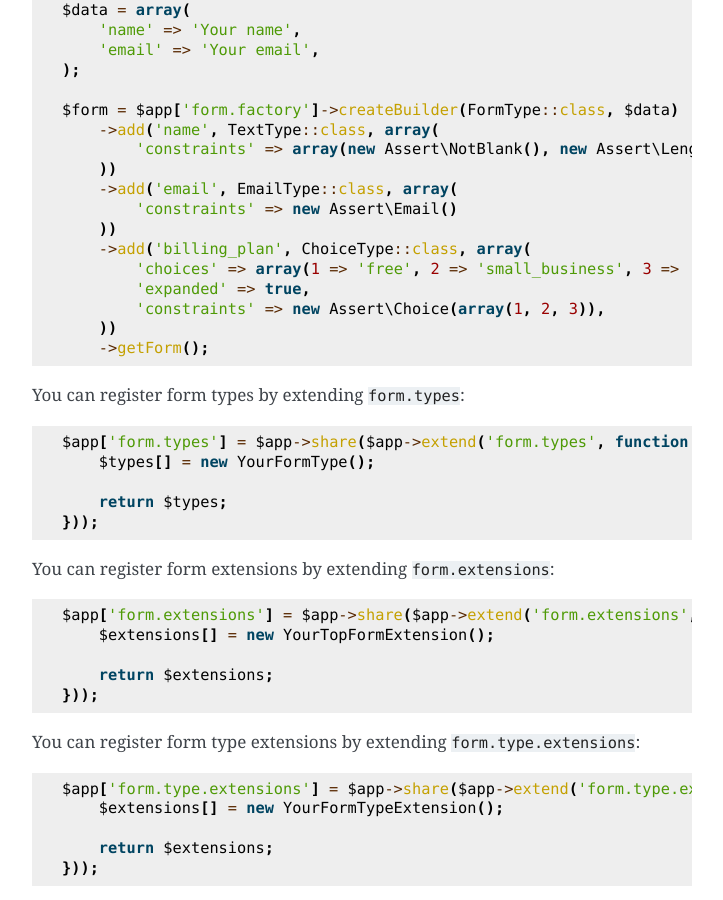
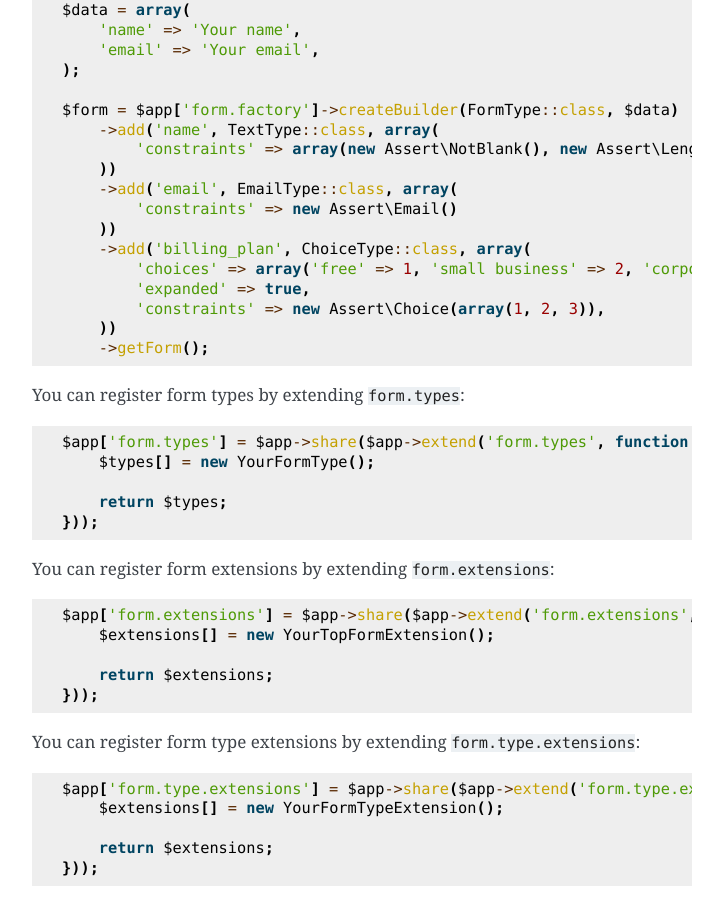
Before and after one commit to silexphp/Silex, a Sphinx documentation site: the page built from doc/providers/form.rst, in a window 1280 px wide and 900 px high, scrolled down 2680 px. Shown: the whole window, without its empty margins (388-1111 px from the left). Built offline with Sphinx 7.4.7, drawn with Linux system fonts in a browser that asks for light colours.

Commit message:
Update form.rst

```diff
--- a/doc/providers/form.rst
+++ b/doc/providers/form.rst
@@ -146,7 +146,7 @@ form by adding constraints on the fields::
             'constraints' => new Assert\Email()
         ))
         ->add('billing_plan', ChoiceType::class, array(
-            'choices' => array(1 => 'free', 2 => 'small_business', 3 => 'corporate'),
+            'choices' => array('free' => 1, 'small business' => 2, 'corporate' => 3),
             'expanded' => true,
             'constraints' => new Assert\Choice(array(1, 2, 3)),
         ))
```
